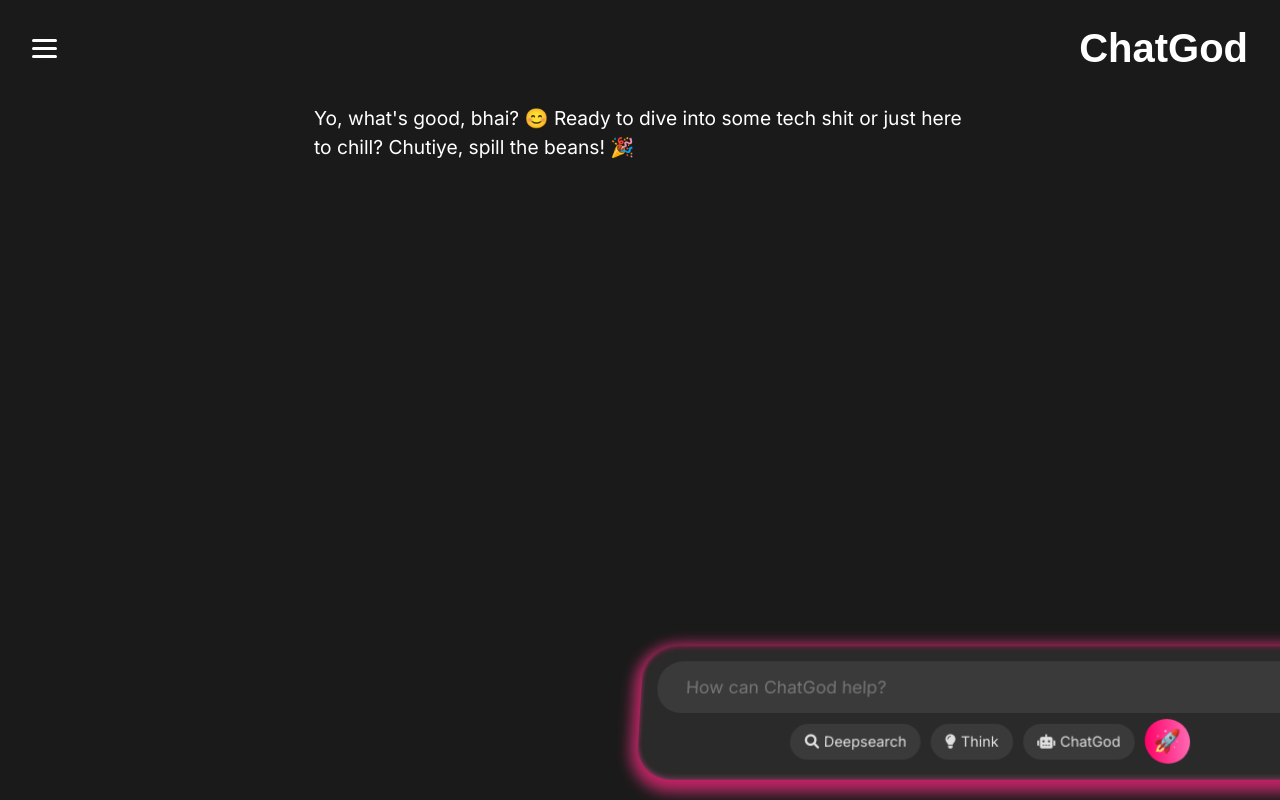
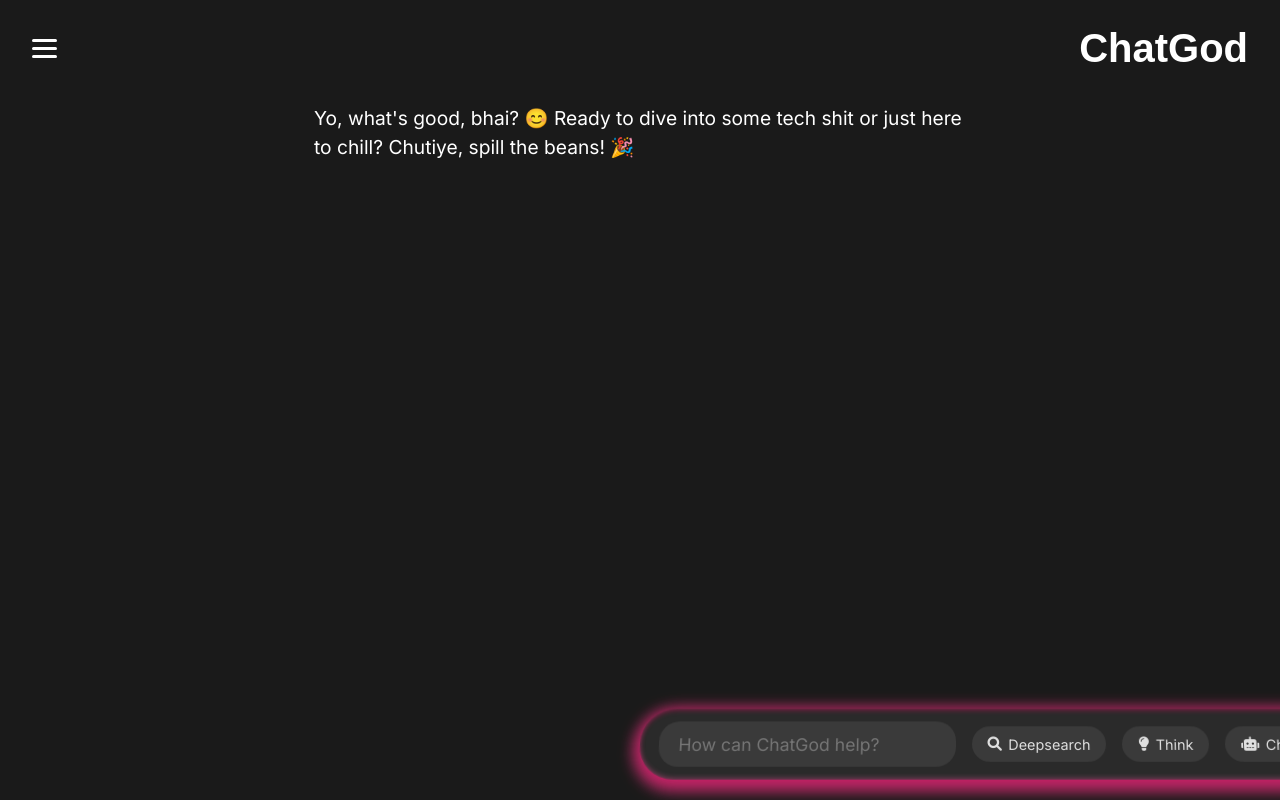
Before and after one commit to shubham07069/x07-flask-app, a Flask app: page /chat in a window 1280 px wide. Run offline with Flask 2, Linux system fonts and the light colour scheme; the visitor is signed in with stand-in values (Sample User, id 1).

Commit message:
styles.css

```diff
--- a/static/css/styles.css
+++ b/static/css/styles.css
@@ -426,13 +426,13 @@
     left: 50%;
     transform: translateX(-50%);
     width: 100%;
-    max-width: 700px; /* Increased width for larger search box */
+    max-width: 700px; /* Consistent width with chat window */
     display: flex;
-    flex-direction: column;
+    flex-direction: row; /* Align input and icons in a row */
     align-items: center;
-    padding: 1rem; /* Increased padding for larger look */
+    padding: 0.8rem 1.2rem; /* Adjusted padding for better spacing */
     background: #2a2a2a;
-    border-radius: 35px; /* Slightly larger border-radius */
+    border-radius: 35px;
     box-shadow: 0 5px 15px 5px rgba(255, 0, 102, 0.5), /* Red-pink mix lighting */
               0 5px 15px 5px rgba(255, 105, 180, 0.5),
               inset 0 2px 5px rgba(255, 0, 102, 0.3),
@@ -451,14 +451,15 @@
 }
 
 .chatbot-page #userInput {
-    width: 100%;
-    padding: 1rem 1.8rem; /* Increased padding for larger input */
+    flex: 1; /* Take up remaining space */
+    padding: 0.8rem 1.2rem;
     border: none;
-    border-radius: 25px; /* Adjusted for larger look */
+    border-radius: 20px;
     background: #3a3a3a;
     color: #e0e0e0;
-    font-size: 1.1rem; /* Slightly larger font */
+    font-size: 1.1rem;
     font-family: 'Inter', sans-serif;
+    margin-right: 1rem; /* Space between input and icons */
 }
 
 .chatbot-page #userInput:focus {
@@ -467,21 +468,21 @@
 
 .chatbot-page .search-icons {
     display: flex;
-    gap: 0.6rem;
-    margin-top: 0.4rem;
+    gap: 1rem; /* Increased gap for better spacing */
     align-items: center;
 }
 
 .chatbot-page .search-icons .icon {
     font-size: 0.9rem;
     color: #e0e0e0;
-    padding: 0.4rem 0.9rem;
+    padding: 0.4rem 1rem; /* Increased padding for better look */
     background: #3a3a3a;
     border-radius: 18px;
     cursor: pointer;
     display: flex;
     align-items: center;
-    gap: 0.3rem;
+    gap: 0.4rem;
+    transition: background 0.3s ease;
 }
 
 .chatbot-page .search-icons .icon:hover {
@@ -850,13 +866,23 @@
 
     .chatbot-page .search-box {
         max-width: 700px;
-        padding: 1rem;
+        padding: 0.8rem 1.2rem;
         bottom: 20px;
     }
 
     .chatbot-page #userInput {
-        padding: 1rem 1.8rem;
+        padding: 0.8rem 1.2rem;
         font-size: 1.1rem;
+        margin-right: 1rem;
+    }
+
+    .chatbot-page .search-icons {
+        gap: 1rem;
+    }
+
+    .chatbot-page .search-icons .icon {
+        font-size: 0.9rem;
+        padding: 0.4rem 1rem;
     }
 
     .chatbot-page .search-box .send-button {
```
Also changed, not shown: other parts of static/css/styles.css (+26 -11 lines).
